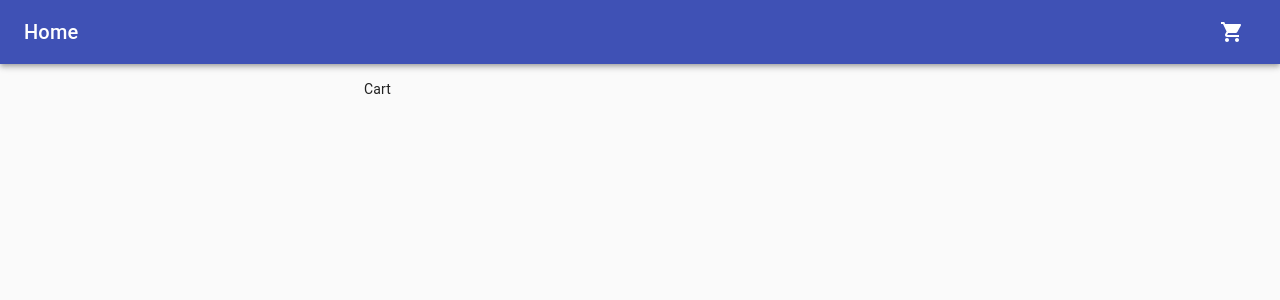
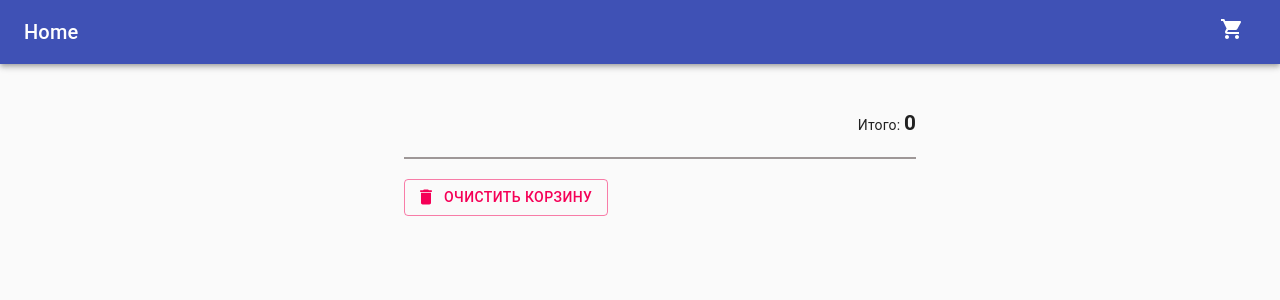
Before and after one commit to maxi-mass/tz-perx, a React (Create React App) app: page /cart in a window 1280 px wide. Shown: the top 300 px of the page. Built offline with nearby package versions, Linux system fonts and the light colour scheme.

Commit message:
In progress...

```diff
--- a/src/components/Cart/Cart.jsx
+++ b/src/components/Cart/Cart.jsx
@@ -1,8 +1,65 @@
-import React from "react";
+import React, { useState, useEffect } from "react";
 import styles from "./Cart.module.css";
+import AddShoppingCartIcon from "@material-ui/icons/AddShoppingCart";
+import { useDispatch, useSelector } from "react-redux";
+import {
+  removeFromCart,
+  removeAllFromCart,
+  loadCart
+} from "../../store/actions/goodActions";
+import HighlightOffIcon from "@material-ui/icons/HighlightOff";
+import Button from "@material-ui/core/Button";
+import DeleteIcon from "@material-ui/icons/Delete";
 
 const Cart = () => {
-  return <div className={styles.cart}>Cart</div>;
+  const sumTotal = useSelector(state => state.good.sumTotal);
+  const dispatch = useDispatch();
+  useEffect(() => {
+    dispatch(loadCart());
+  }, []);
+
+  const cart = useSelector(state => state.good.cart);
+
+  const removeHandler = good => {
+    dispatch(removeFromCart(good));
+  };
+
+  return (
+    <div>
+      <ul className={styles.cart_list}>
+        {cart.map(good => {
+          return (
+            <li key={good.name} className={styles.cart_item}>
+              <div>
+                <img src={good.image} alt="image" />
+              </div>
+              <div>{good.name}</div>
+              <div>{good.price}</div>
+              <div>{good.qty}</div>
+              <div style={{ cursor: "pointer" }}>
+                <HighlightOffIcon onClick={() => removeHandler(good)} />
+              </div>
+            </li>
+          );
+        })}
+        <li className={styles.cart_sum}>
+          <div>
+            Итого: <span>{sumTotal}</span>
+          </div>
+        </li>
+        <li>
+          <Button
+            variant="outlined"
+            color="secondary"
+            startIcon={<DeleteIcon />}
+            onClick={() => dispatch(removeAllFromCart())}
+          >
+            Очистить корзину
+          </Button>
+        </li>
+      </ul>
+    </div>
+  );
 };
 
 export default Cart;
--- a/src/components/Cart/Cart.module.css
+++ b/src/components/Cart/Cart.module.css
@@ -0,0 +1,45 @@
+.cart_list {
+  list-style: none;
+}
+
+.cart_list li:last-child {
+  margin-top: 20px;
+}
+
+.cart_item {
+  list-style: none;
+  display: flex;
+  align-items: center;
+  height: 50px;
+  margin-top: 30px;
+  justify-content: space-between;
+  padding-bottom: 10px;
+  border-bottom: 1px solid #d4d2d2;
+}
+
+.cart_item img {
+  height: 50px;
+}
+
+.cart_list__add_to_cart {
+  cursor: pointer;
+}
+
+.cart_sum {
+  list-style: none;
+
+  height: 50px;
+  margin-top: 30px;
+
+  border-bottom: 2px solid #9e9797;
+
+}
+
+.cart_sum>div {
+  text-align: right;
+}
+
+.cart_sum>div span {
+  font-size: 1.3rem;
+  font-weight: bold;
+}
--- a/src/components/Main/Main.jsx
+++ b/src/components/Main/Main.jsx
@@ -24,20 +24,11 @@ const goods = [
 const Main = () => {
   const dispatch = useDispatch();
 
-  const [cart, setCart] = useState([]);
-
   useEffect(() => {
-    const saved = JSON.parse(localStorage.getItem("cart") || "[]");
-    setCart(saved);
-    dispatch(loadCart(saved));
+    dispatch(loadCart());
   }, []);
 
-  useEffect(() => {
-    localStorage.setItem("cart", JSON.stringify(cart));
-  }, [cart]);
-
   const addToCartHandler = good => {
-    setCart(prev => [good, ...prev]);
     dispatch(addToCart(good));
   };
 
--- a/src/components/Navbar/Navbar.jsx
+++ b/src/components/Navbar/Navbar.jsx
@@ -1,5 +1,6 @@
 import React, { useEffect, useState } from "react";
 import { useSelector } from "react-redux";
+import { Link } from "react-router-dom";
 import { makeStyles } from "@material-ui/core/styles";
 import AppBar from "@material-ui/core/AppBar";
 import Toolbar from "@material-ui/core/Toolbar";
@@ -45,16 +46,15 @@ const useStyles = makeStyles(theme => ({
     [theme.breakpoints.up("md")]: {
       display: "none"
     }
+  },
+  cartLink: {
+    color: "#fff",
+    textDecoration: "none"
   }
 }));
 
 const Navbar = () => {
-  const [cartCount, setCartCount] = useState(0);
-  const cartItems = useSelector(state => state.good.cart).length;
-  useEffect(() => {
-    const saved = JSON.parse(localStorage.getItem("cart") || "[]");
-    setCartCount(saved.length);
-  }, []);
+  const cartTotal = useSelector(state => state.good.cartTotal);
 
   const classes = useStyles();
   const [mobileMoreAnchorEl, setMobileMoreAnchorEl] = React.useState(null);
@@ -81,11 +81,13 @@ const Navbar = () => {
     >
       <MenuItem>
         <IconButton aria-label="show 11 new notifications" color="inherit">
-          <Badge badgeContent={cartItems} color="secondary">
-            <ShoppingCartIcon />
+          <Badge badgeContent={cartTotal} color="secondary">
+            <Link className={classes.cartLink} to="cart">
+              <ShoppingCartIcon />
+            </Link>
           </Badge>
         </IconButton>
-        <p>Notifications</p>
+        <p>Корзина</p>
       </MenuItem>
     </Menu>
   );
@@ -95,13 +97,17 @@ const Navbar = () => {
       <AppBar position="static">
         <Toolbar>
           <Typography className={classes.title} variant="h6" noWrap>
-            Home
+            <Link className={classes.cartLink} to="/">
+              Home
+            </Link>
           </Typography>
           <div className={classes.grow} />
           <div className={classes.sectionDesktop}>
             <IconButton aria-label="show 17 new notifications" color="inherit">
-              <Badge badgeContent={cartItems} color="secondary">
-                <ShoppingCartIcon />
+              <Badge badgeContent={cartTotal} color="secondary">
+                <Link className={classes.cartLink} to="cart">
+                  <ShoppingCartIcon />
+                </Link>
               </Badge>
             </IconButton>
           </div>
--- a/src/store/actions/goodActions.js
+++ b/src/store/actions/goodActions.js
@@ -1,4 +1,53 @@
-import { LOAD_GOODS, REMOVE_FROM_CART, ADD_TO_CART, LOAD_CART } from "../types";
+import { LOAD_GOODS, REMOVE_FROM_CART, REMOVE_ALL_FROM_CART, ADD_TO_CART, LOAD_CART } from "../types";
 
-export const addToCart = payload => ({ type: ADD_TO_CART, payload });
-export const loadCart = payload => ({ type: LOAD_CART, payload });
+export const loadCart = () => dispatch => {
+  const saved = JSON.parse(localStorage.getItem("cart") || "[]");
+  let cartTotal = 0;
+  let sumTotal = 0;
+  saved.forEach(good => {
+    cartTotal += parseInt(good.qty);
+    sumTotal += good.price;
+  });
+
+  dispatch({ type: LOAD_CART, payload: { cart: saved, cartTotal, sumTotal } })
+};
+
+export const addToCart = payload => dispatch => {
+  const saved = JSON.parse(localStorage.getItem("cart") || "[]");
+  let isAdded = false;
+
+  const updatedCartStorage = saved.map(good => {
+    if (good.name === payload.name) {
+      isAdded = true;
+      good.qty = good.qty + 1;
+    }
+    return good;
+  });
+
+  if (isAdded) {
+    localStorage.setItem("cart", JSON.stringify(updatedCartStorage));
+  } else {
+    saved.push({ ...payload, qty: 1 });
+    localStorage.setItem("cart", JSON.stringify(saved));
+  }
+
+  dispatch({ type: ADD_TO_CART, payload })
+}
+
+export const removeFromCart = payload => dispatch => {
+  const saved = JSON.parse(localStorage.getItem("cart") || "[]");
+  const updatedCartStorage = saved.map(good => {
+    if (good.name === payload && good.qty > 0) {
+      good.qty = good.qty - 1;
+    }
+    return good;
+  });
+  localStorage.setItem("cart", JSON.stringify(updatedCartStorage));
+
+  dispatch({ type: REMOVE_FROM_CART, payload })
+}
+
+export const removeAllFromCart = () => dispatch => {
+  localStorage.setItem("cart", "[]");
+  dispatch({ type: REMOVE_ALL_FROM_CART })
+}
--- a/src/store/reducers/goodReducer.js
+++ b/src/store/reducers/goodReducer.js
@@ -1,8 +1,10 @@
-import { LOAD_GOODS, REMOVE_FROM_CART, ADD_TO_CART, LOAD_CART } from "../types";
+import { LOAD_GOODS, REMOVE_FROM_CART, REMOVE_ALL_FROM_CART, ADD_TO_CART, LOAD_CART } from "../types";
 
 const initialState = {
   cart: [],
-  cartTotal: 0
+  goods: [],
+  cartTotal: 0,
+  sumTotal: 0
 };
 
 export const goodReducer = (state = initialState, action) => {
@@ -13,25 +15,47 @@ export const goodReducer = (state = initialState, action) => {
         if (good.name === action.payload.name) {
           isAdded = true;
           good.qty++;
-          return good;
         }
+        return good;
       });
       return isAdded
         ? { ...state, cart: updatedCart, cartTotal: state.cartTotal + 1 }
         : {
-            ...state,
-            cart: [{ ...action.payload, qty: 1 }, ...state.cart],
-            cartTotal: state.cartTotal + 1
-          };
+          ...state,
+          cart: [{ ...action.payload, qty: 1 }, ...state.cart],
+          cartTotal: state.cartTotal + 1,
+          sumTotal: state.sumTotal + action.payload.price
+        };
     }
     case LOAD_CART: {
       return {
         ...state,
-        cart: [...action.payload]
+        cart: [...action.payload.cart],
+        cartTotal: action.payload.cartTotal,
+        sumTotal: action.payload.sumTotal
       };
     }
     case REMOVE_FROM_CART: {
-      return state;
+      console.log(state.sumTotal, action.payload)
+      return {
+        ...state,
+        cart: state.cart.map(good => {
+          if (good.name === action.payload.name && good.qty > 0) {
+            good.qty = good.qty - 1;
+          }
+          return good;
+        }),
+        cartTotal: state.cartTotal - 1,
+        sumTotal: state.sumTotal - action.payload.price
+      }
+    }
+    case REMOVE_ALL_FROM_CART: {
+      return {
+        ...state,
+        cart: [],
+        cartTotal: 0,
+        sumTotal: 0
+      }
     }
     case LOAD_GOODS: {
       return state;
--- a/src/store/types.js
+++ b/src/store/types.js
@@ -1,4 +1,5 @@
 export const LOAD_GOODS = "LOAD_GOODS";
+export const LOAD_CART = 'LOAD_CART';
+export const ADD_TO_CART = "ADD_TO_CART";
 export const REMOVE_FROM_CART = "REMOVE_FROM_CART";
-export const ADD_TO_CART = "ADD_TO_CART";
-export const LOAD_CART = 'LOAD_CART';
+export const REMOVE_ALL_FROM_CART = 'REMOVE_ALL_FROM_CART';
```
